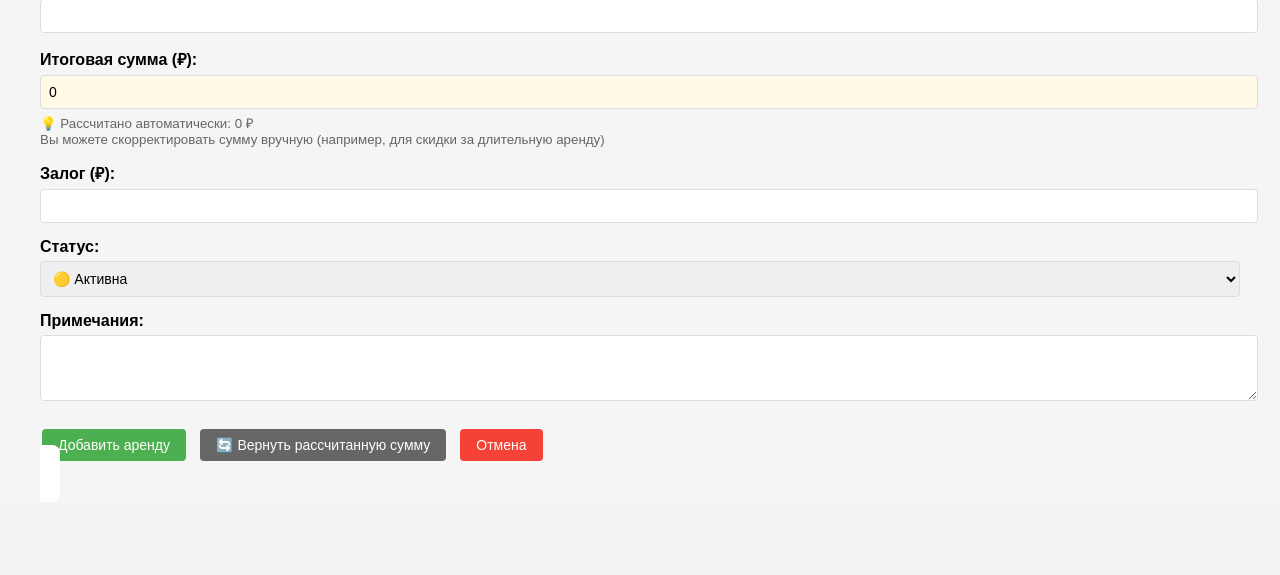
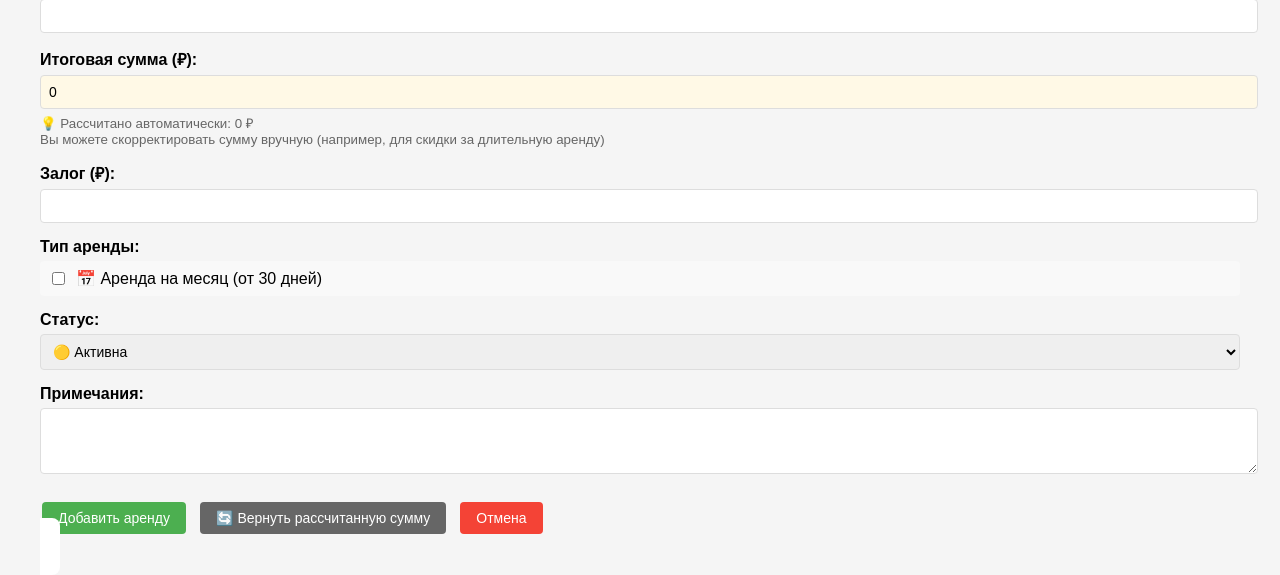
Before and after one commit to El-Drinkins/loyalty_bot, a FastAPI app: template app/web/templates/catalog/rental_form.html in a window 1280 px wide. Shown: the part 580-1155 px from the top of the page. Before the commit the page ends 1041 px from the top, so only its background shows below. Run offline with FastAPI, Linux system fonts and the light colour scheme; the template is opened without the code that fills it, so the values that code supplies are empty; parts of the project's set-up code (start-up, migrations or seed data) failed here and were passed over.

Commit message:
Добавлено поле is_monthly в аренду и галочка в форме

```diff
--- a/app/web/templates/catalog/rental_form.html
+++ b/app/web/templates/catalog/rental_form.html
@@ -76,6 +76,14 @@
     </div>
 
     <div style="margin-bottom: 15px;">
+        <label style="display: block; margin-bottom: 5px; font-weight: bold;">Тип аренды:</label>
+        <label style="display: flex; align-items: center; gap: 8px; padding: 8px; background: #f9f9f9; border-radius: 4px;">
+            <input type="checkbox" name="is_monthly" value="true" {% if rental and rental.is_monthly %}checked{% endif %}>
+            📅 Аренда на месяц (от 30 дней)
+        </label>
+    </div>
+
+    <div style="margin-bottom: 15px;">
         <label style="display: block; margin-bottom: 5px; font-weight: bold;">Статус:</label>
         <select name="status" style="width: 100%; padding: 8px;">
             <option value="active" {% if not rental or rental.status == 'active' %}selected{% endif %}>🟡 Активна</option>
@@ -89,7 +97,6 @@
         <textarea name="notes" rows="3" style="width: 100%; padding: 8px;">{{ rental.notes if rental else '' }}</textarea>
     </div>
 
-    <!-- Скрытое поле для ID администратора -->
     <input type="hidden" name="admin_id" value="{{ admin_id }}">
 
     <div style="margin-top: 20px; display: flex; gap: 10px;">
@@ -131,7 +138,6 @@ function updateTotalPrice() {
     const calculated = calculateTotal();
     document.getElementById('calculated_total').textContent = calculated;
 
-    // Если поле итоговой суммы пустое или равно старому расчёту, обновляем его
     const totalInput = document.getElementById('total_price');
     const currentValue = parseInt(totalInput.value) || 0;
     const oldCalculated = parseInt(totalInput.getAttribute('data-calculated') || '0');
@@ -148,7 +154,6 @@ function resetToCalculated() {
     document.getElementById('total_price').setAttribute('data-calculated', calculated);
 }
 
-// Сохраняем рассчитанное значение при изменении полей
 document.getElementById('price_per_day').addEventListener('change', function() {
     updateTotalPrice();
 });
@@ -159,7 +164,6 @@ document.getElementById('end_date').addEventListener('change', function() {
     updateTotalPrice();
 });
 
-// При загрузке страницы
 document.addEventListener('DOMContentLoaded', function() {
     updatePrice();
     updateTotalPrice();
```
